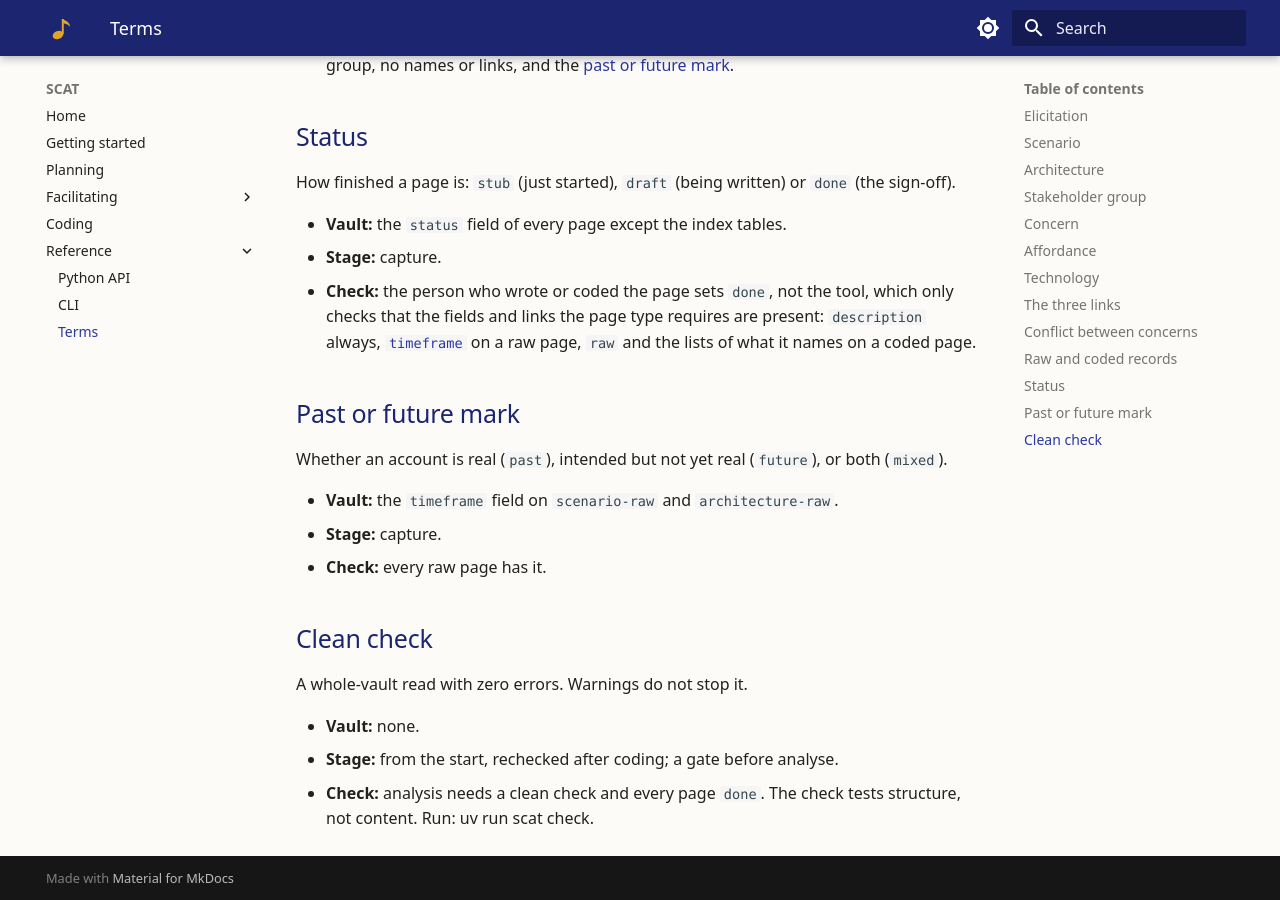
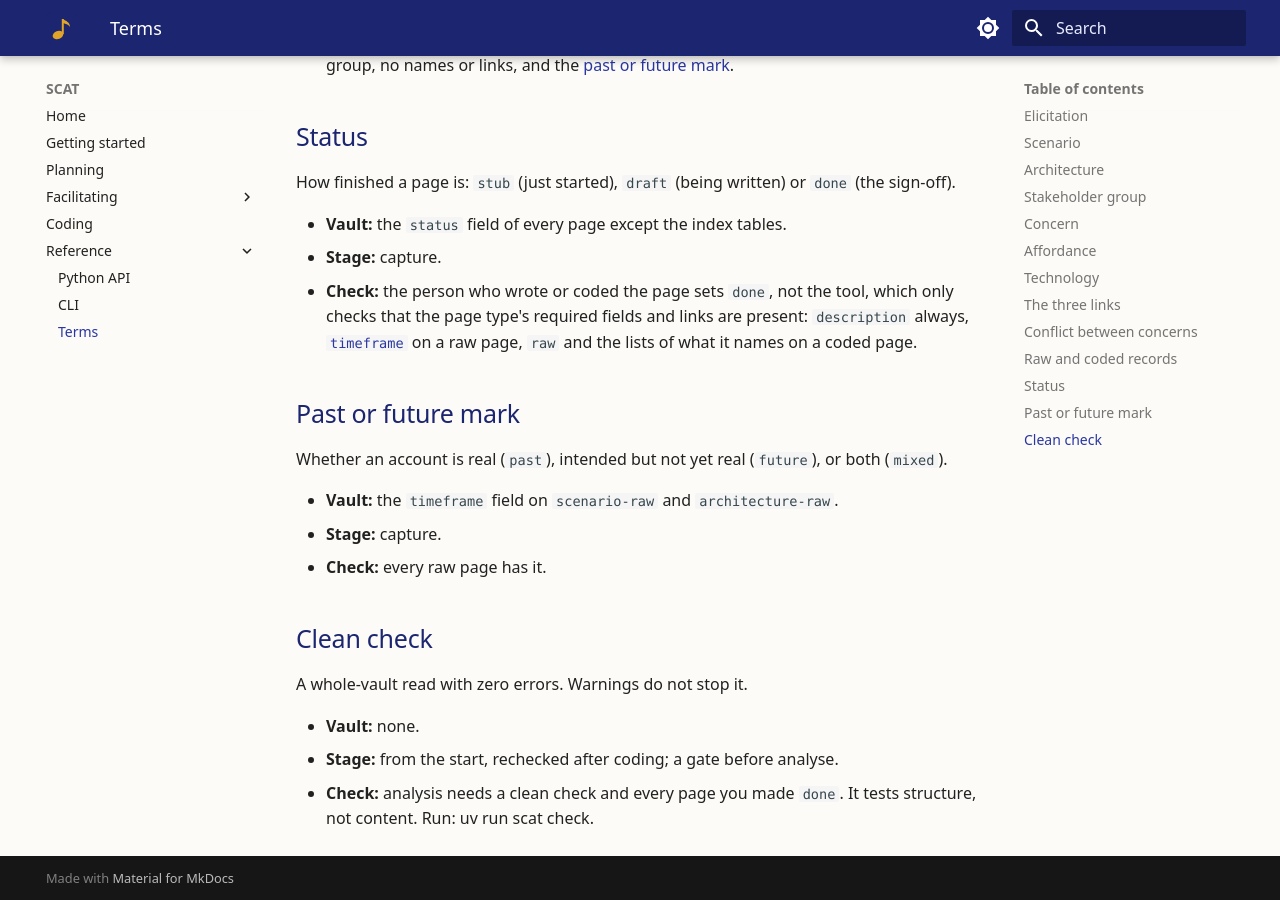
Before and after one commit to DynamicalSystemsGroup/scat-kg-tools, an MkDocs documentation site: the page built from docs/reference/terms.md, in a window 1280 px wide and 900 px high, scrolled down 2639 px. Built offline with MkDocs 1.6.1 and Material for MkDocs 9.7.7, drawn with Linux system fonts in a browser that asks for light colours.

Commit message:
WP12-U10: analysis needs every page you made done

```diff
--- a/docs/reference/terms.md
+++ b/docs/reference/terms.md
@@ -96,8 +96,8 @@ How finished a page is: `stub` (just started), `draft` (being written) or `done`
 
 - **Vault:** the `status` field of every page except the index tables.
 - **Stage:** capture.
-- **Check:** the person who wrote or coded the page sets `done`, not the tool, which only checks that the fields and links the
-  page type requires are present: `description` always, [`timeframe`](#past-or-future-mark) on a raw page, `raw` and the lists of what it names
+- **Check:** the person who wrote or coded the page sets `done`, not the tool, which only checks that the
+  page type's required fields and links are present: `description` always, [`timeframe`](#past-or-future-mark) on a raw page, `raw` and the lists of what it names
   on a coded page.
 
 ## Past or future mark
@@ -114,4 +114,4 @@ A whole-vault read with zero errors. Warnings do not stop it.
 
 - **Vault:** none.
 - **Stage:** from the start, rechecked after coding; a gate before analyse.
-- **Check:** analysis needs a clean check and every page `done`. The check tests structure, not content. Run: uv run scat check.
+- **Check:** analysis needs a clean check and every page you made `done`. It tests structure, not content. Run: uv run scat check.
```
